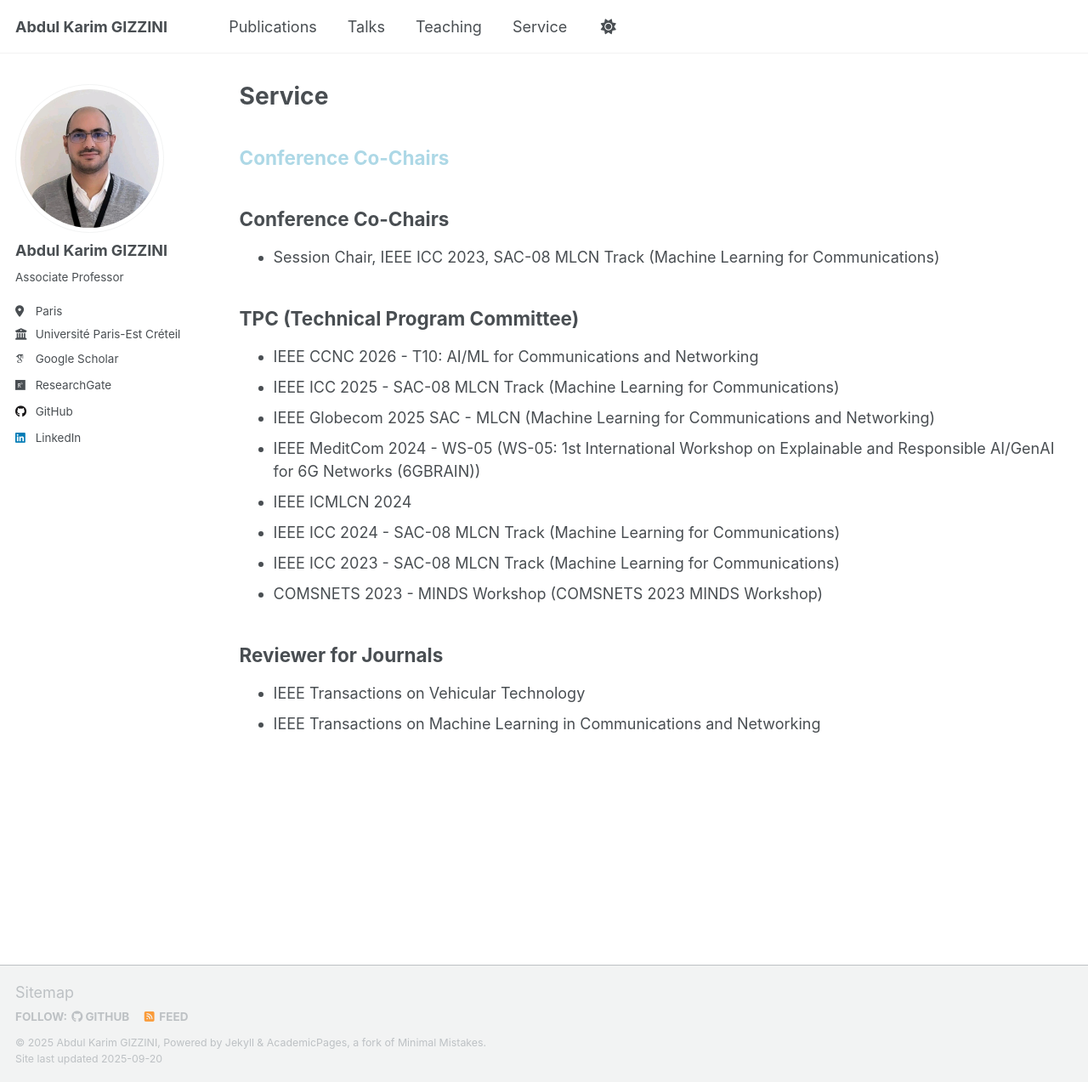
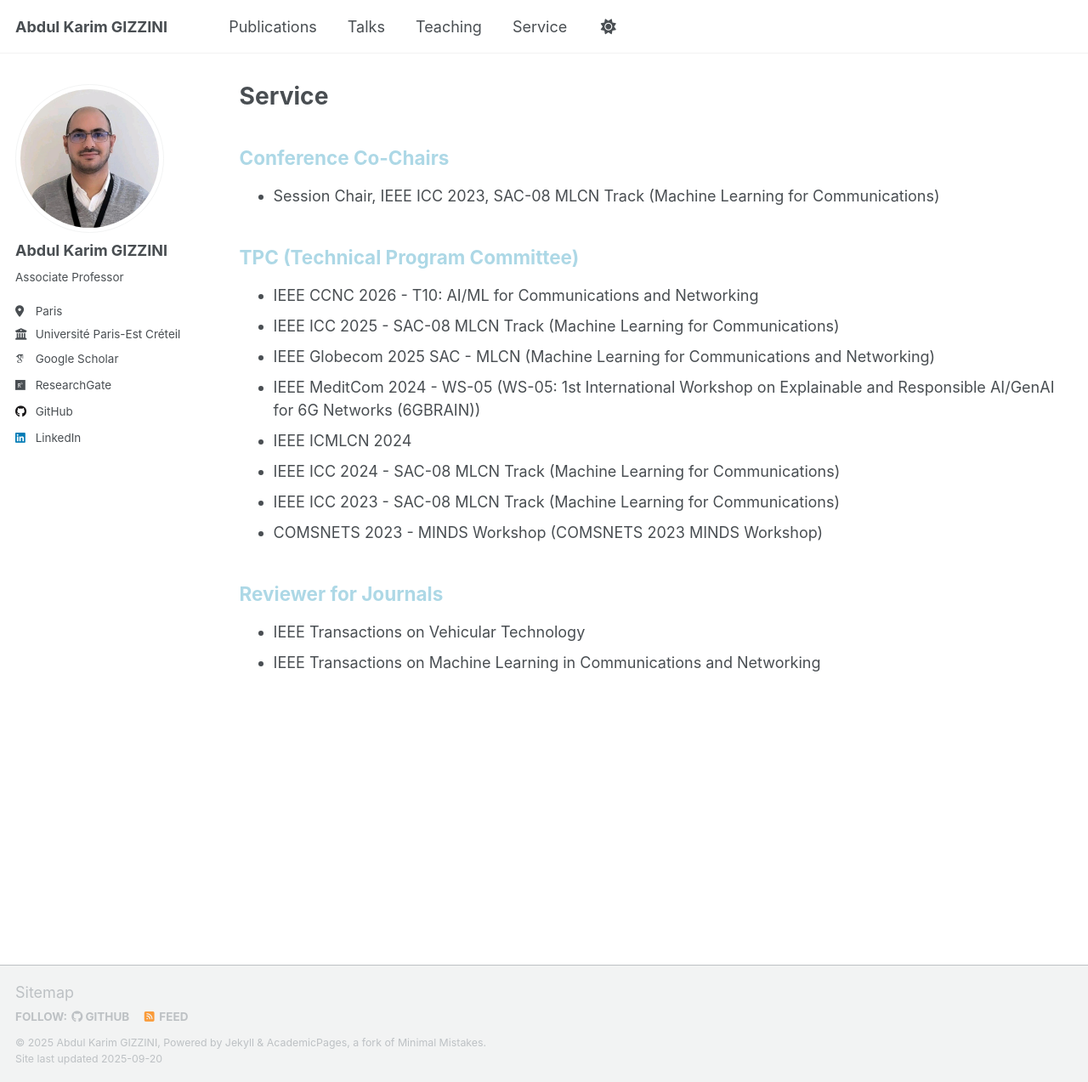
Before and after one commit to abdulkarimgizzini/abdulkarimgizzini-website, a Jekyll site: the page built from _pages/services.md, in a window 1280 px wide and 1273 px high. Shown: the whole window at 85% size. Built offline with Jekyll 4.4.1, drawn with Linux system fonts in a browser that asks for light colours; some web fonts are replaced; a script that is not in the unit is left out.

Commit message:
Update services.md

```diff
--- a/_pages/services.md
+++ b/_pages/services.md
@@ -6,12 +6,12 @@ author_profile: true
 ---
 
 <h2 style="color: lightblue;">Conference Co-Chairs</h2>
-## Conference Co-Chairs
+<!-- ## Conference Co-Chairs -->
 * Session Chair, IEEE ICC 2023, SAC-08 MLCN Track (Machine Learning for Communications)
 
 
-
-## TPC (Technical Program Committee)
+<h2 style="color: lightblue;">TPC (Technical Program Committee)</h2>
+<!--## TPC (Technical Program Committee) -->
 * IEEE CCNC 2026 - T10: AI/ML for Communications and Networking
 * IEEE ICC 2025 - SAC-08 MLCN Track (Machine Learning for Communications)
 * IEEE Globecom 2025 SAC - MLCN (Machine Learning for Communications and Networking)
@@ -22,7 +22,7 @@ author_profile: true
 * COMSNETS 2023 - MINDS Workshop (COMSNETS 2023 MINDS Workshop)
 
 
-
-## Reviewer for Journals
+<h2 style="color: lightblue;">Reviewer for Journals</h2>
+<!--## Reviewer for Journals -->
 * IEEE Transactions on Vehicular Technology
 * IEEE Transactions on Machine Learning in Communications and Networking
```
